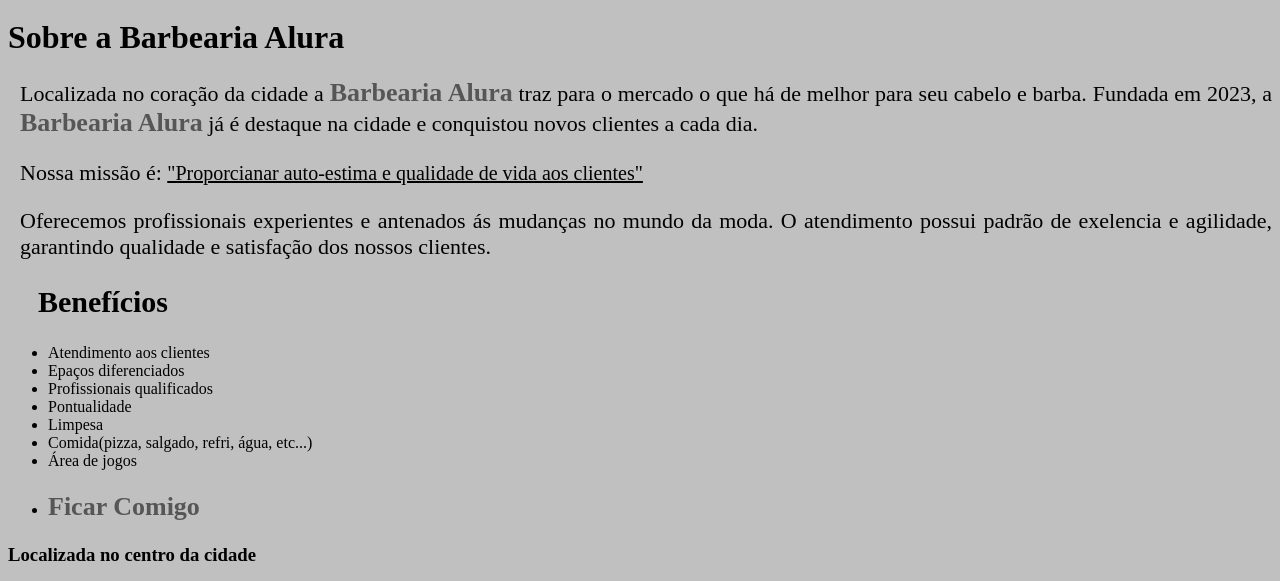
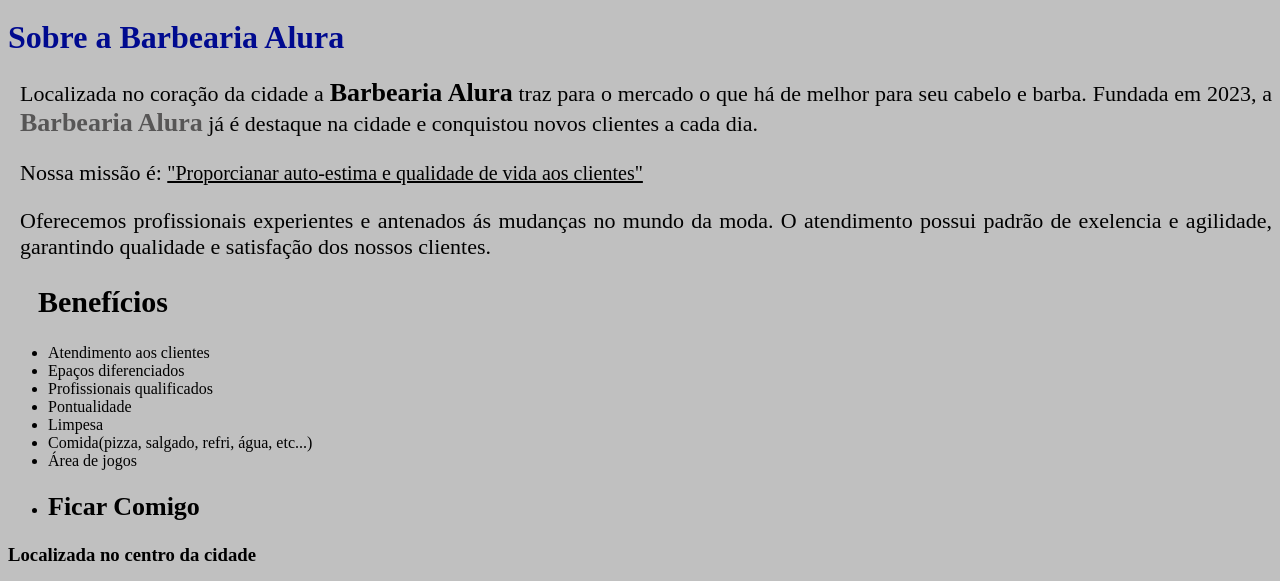
Before and after one commit to M4rlonGabriel/pensamentocomputacional, a plain HTML site: page index.html in a window 1280 px wide. Shown: the part 305-886 px from the top of the page. Drawn offline with Linux system fonts and the light colour scheme; a script that the page names is missing.

Commit message:
Add files via upload

```diff
--- a/staly.css
+++ b/staly.css
@@ -57,7 +57,7 @@ p{
 }
 
 b{
-    color:rgb(87, 86, 86);
+    color:rgb(0, 0, 0);
     font-size: 26px;
     text-transform: capitalize;
 }
@@ -81,3 +81,7 @@ body{
     background-color: #c0c0c0;
     text-align: justify;
 }
+
+h1{
+    color: rgb(0, 10, 143);
+}
```
